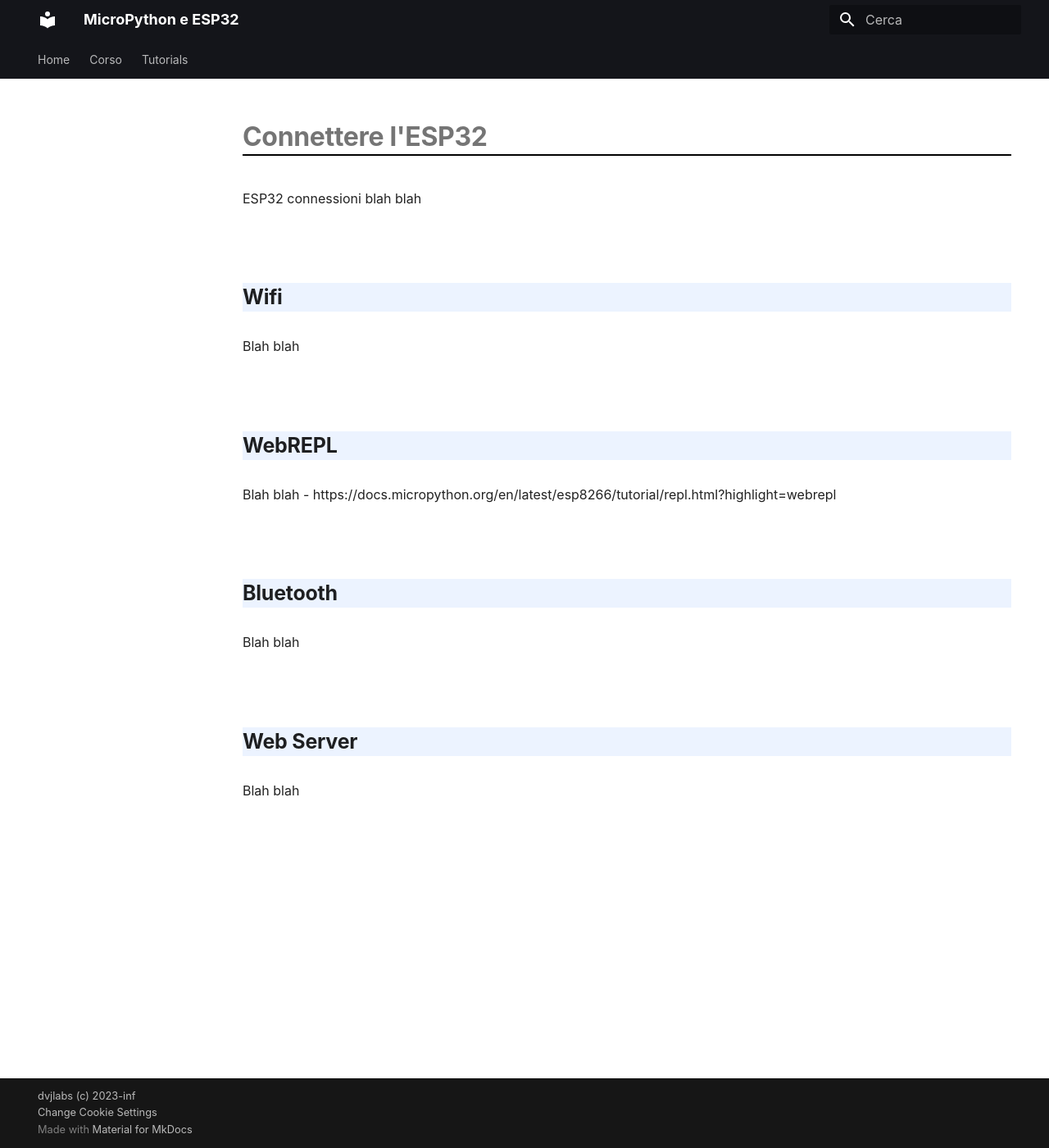
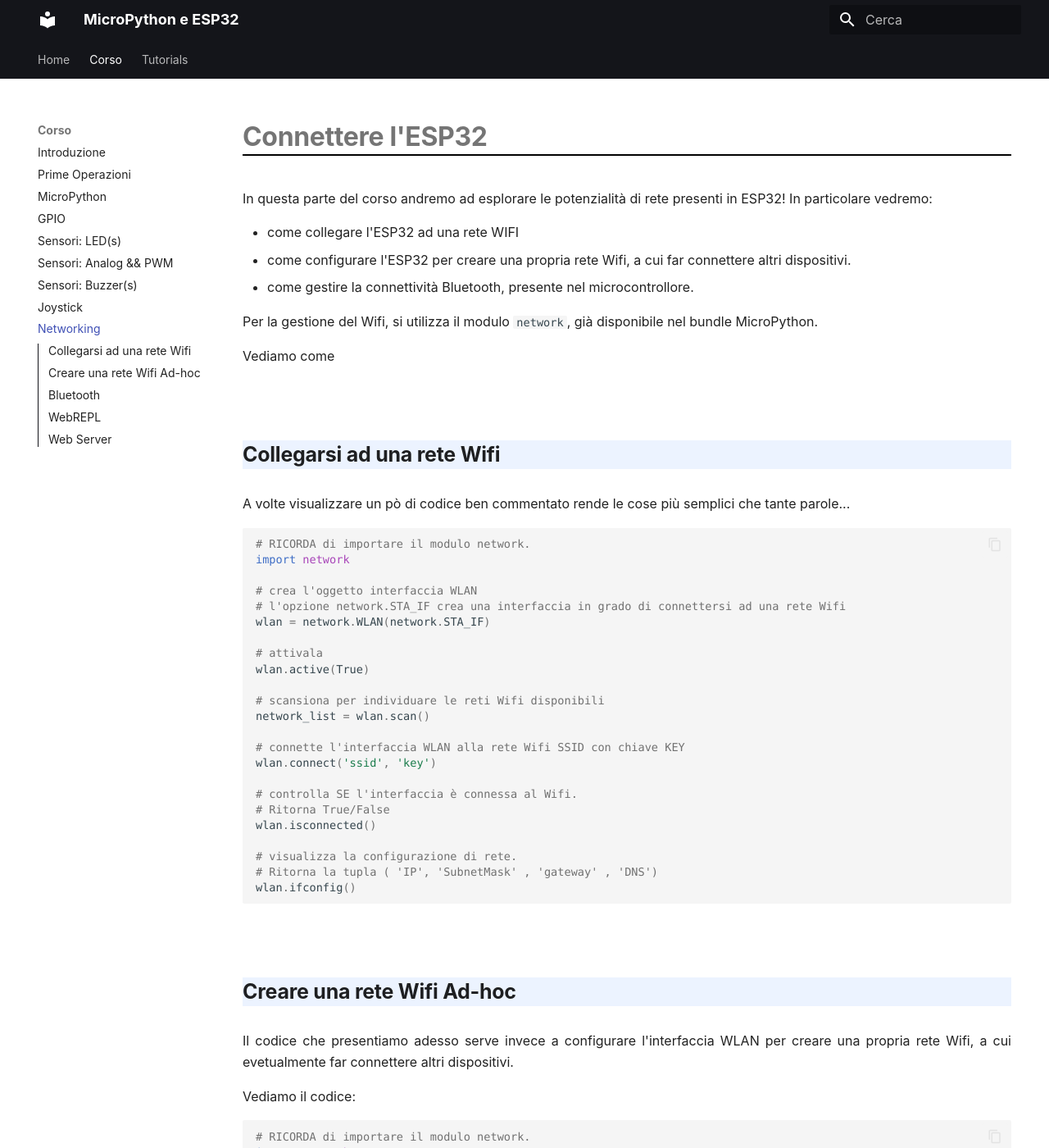
Before and after one commit to dvjlabs/esp32_course, an MkDocs documentation site: the page built from docs/corso/31_network.md, in a window 1280 px wide and 1400 px high. Shown: the whole window at 82% size. Built offline with MkDocs 1.6.1 and Material for MkDocs 9.7.7, drawn with Linux system fonts in a browser that asks for light colours; some of the changed text lies outside the part shown.

Commit message:
network e qualche aggiustamento

````diff
--- a/docs/corso/31_network.md
+++ b/docs/corso/31_network.md
@@ -1,31 +1,96 @@
 # Connettere l'ESP32
 
-ESP32 connessioni blah blah
+In questa parte del corso andremo ad esplorare le potenzialità di rete presenti in ESP32!
+In particolare vedremo:
+
+- come collegare l'ESP32 ad una rete WIFI
+- come configurare l'ESP32 per creare una propria rete Wifi, a cui far connettere altri dispositivi.
+- come gestire la connettività Bluetooth, presente nel microcontrollore.
+
+Per la gestione del Wifi, si utilizza il modulo `network`, già disponibile nel bundle MicroPython.
+
+Vediamo come
+
+<!-- ################################################################################# -->
+## Collegarsi ad una rete Wifi
+
+
+A volte visualizzare un pò di codice ben commentato rende le cose più semplici che tante parole...
+
+``` python
+# RICORDA di importare il modulo network.
+import network
+
+# crea l'oggetto interfaccia WLAN
+# l'opzione network.STA_IF crea una interfaccia in grado di connettersi ad una rete Wifi
+wlan = network.WLAN(network.STA_IF)
+
+# attivala
+wlan.active(True)
+
+# scansiona per individuare le reti Wifi disponibili
+network_list = wlan.scan()
+
+# connette l'interfaccia WLAN alla rete Wifi SSID con chiave KEY
+wlan.connect('ssid', 'key')
+
+# controlla SE l'interfaccia è connessa al Wifi.
+# Ritorna True/False
+wlan.isconnected()
+
+# visualizza la configurazione di rete.
+# Ritorna la tupla ( 'IP', 'SubnetMask' , 'gateway' , 'DNS')
+wlan.ifconfig()
+```
+
 
 
 <!-- ################################################################################# -->
-## Wifi
+## Creare una rete Wifi Ad-hoc
 
-Blah blah
+Il codice che presentiamo adesso serve invece a configurare l'interfaccia WLAN per creare una propria rete
+Wifi, a cui evetualmente far connettere altri dispositivi.
+
+Vediamo il codice:
+
+``` python
+# RICORDA di importare il modulo network.
+import network
+
+# crea l'oggetto interfaccia WLAN
+# l'opzione network.AP_IF crea una interfaccia Access-Point
+wlan = network.WLAN(network.AP_IF)
+
+# Imposta il nome (si chiama SSID) della rete Wifi
+wlan.config(ssid='ESP-AP')
+
+# imposta il numero massimo di connessioni simultanee alla 'nuova' rete Wifi
+wlan.config(max_clients=10)
+
+# attivala
+wlan.active(True)
+```
+
+
+<!-- ################################################################################# -->
+## Bluetooth
+
+Quando arriva, arriva...
 
 
 <!-- ################################################################################# -->
 ## WebREPL
 
-Blah blah - https://docs.micropython.org/en/latest/esp8266/tutorial/repl.html?highlight=webrepl
+Questo con calma... più avanti...
 
+<!-- https://docs.micropython.org/en/latest/esp8266/tutorial/repl.html?highlight=webrepl -->
 
-<!-- ################################################################################# -->
-## Bluetooth
-
-Blah blah
 
 
 <!-- ################################################################################# -->
 ## Web Server
 
-Blah blah
-
+Questo da qualche parte bisognerà metterlo...
 
 
 <br>
--- a/mkdocs.yml
+++ b/mkdocs.yml
@@ -62,7 +62,7 @@
         - "Sensori: Buzzer(s)": corso/13_sensori_buzzer.md
         - "Joystick": corso/14_joystick.md
  #       - Input/Output: corso/21_IO.md
- #       - Networking: corso/31_network.md
+        - Networking: corso/31_network.md
     - Tutorials:
         - Introduzione: tutorials/00_intro.md
         - Dominare l'universo: tutorials/MasterUniverse.md
````
Also changed, not shown: docs/corso/21_IO.md (deleted, +0 -27 lines), docs/corso/joystick.md (deleted, +0 -43 lines).
